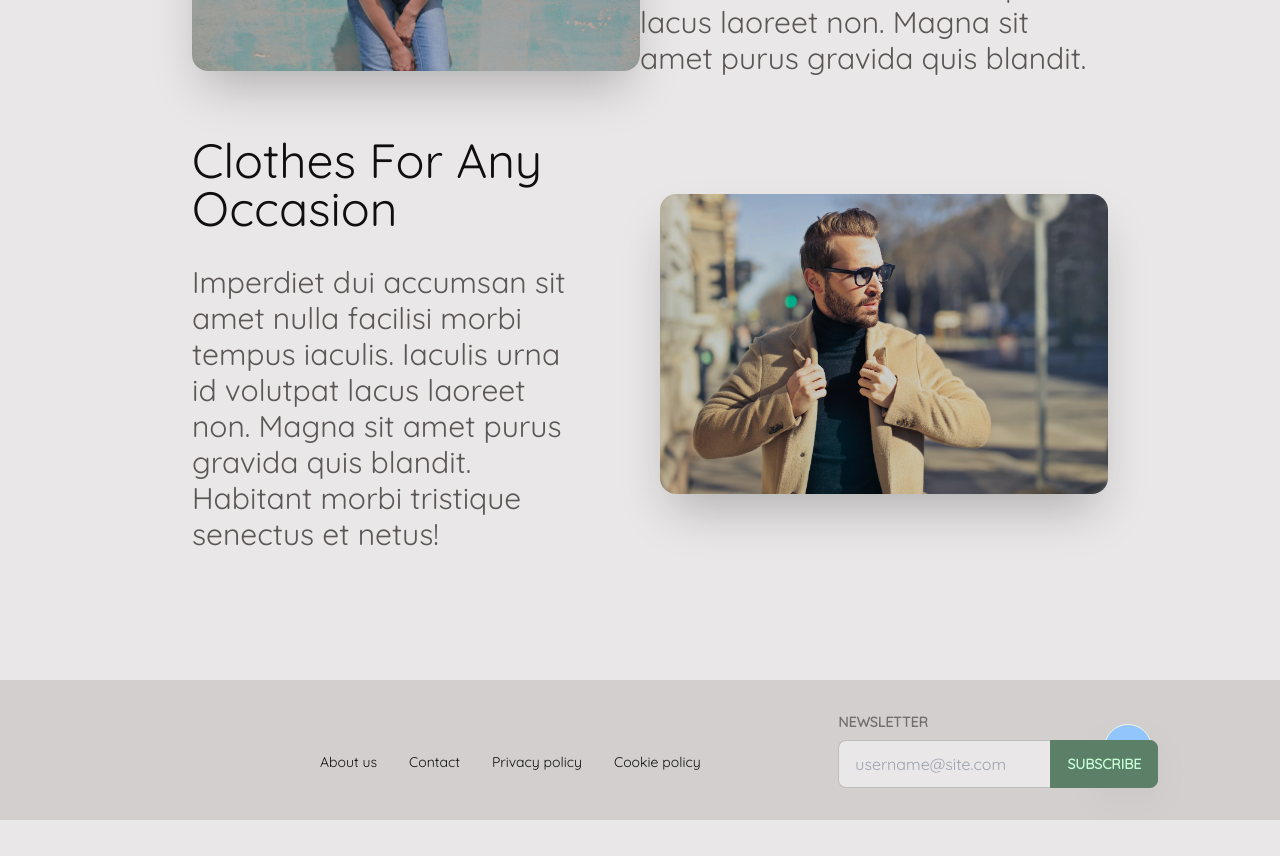
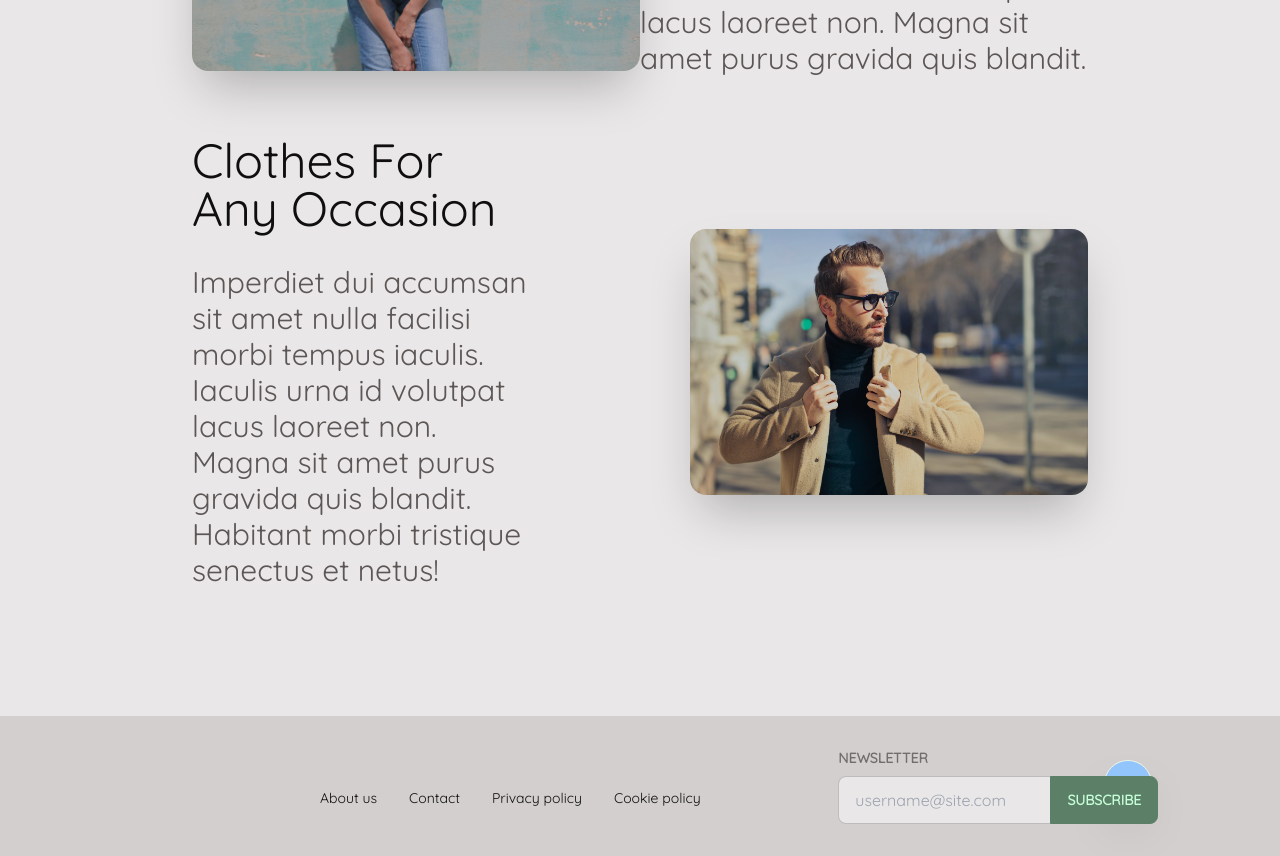
Before and after one commit to Jwilkins48/Market, a React (Vite) app: page / in a window 1280 px wide. Shown: the part 2340-3196 px from the top of the page. Before the commit the page ends 3160 px from the top, so only its background shows below. Built offline with nearby package versions, Linux system fonts and the light colour scheme; no server answers; the database is empty; a web font is replaced by a local one.

Commit message:
fixing bugs

```diff
--- a/src/pages/Home.jsx
+++ b/src/pages/Home.jsx
@@ -184,9 +184,9 @@ function Home() {
             data-aos-offset="250"
             data-aos-duration="1000"
             data-aos-once="true"
-            className="grid grid-cols-1 lg:grid-cols-2 items-center flex justify-end mt-10"
+            className="flex items-center justify-end flex-col-reverse lg:flex-row mt-10"
           >
-            <div className="mr-16">
+            <div className="w-[20rem] lg:w-[50rem] lg:mr-40">
               <h1 className="text-5xl mb-8">Clothes For Any Occasion</h1>
               <p className="text-xl lg:text-3xl mt-2 line text-neutral">
                 Imperdiet dui accumsan sit amet nulla facilisi morbi tempus
@@ -197,7 +197,7 @@ function Home() {
             </div>
             <figure>
               <img
-                className="imgs w-[22rem] lg:w-[44rem] rounded-2xl lg:ml-5 shadow-2xl"
+                className="imgs w-[22rem] lg:w-[44rem] rounded-2xl lg:mr-60 shadow-2xl"
                 src={modelFour}
                 alt="clothing model"
               />
```
